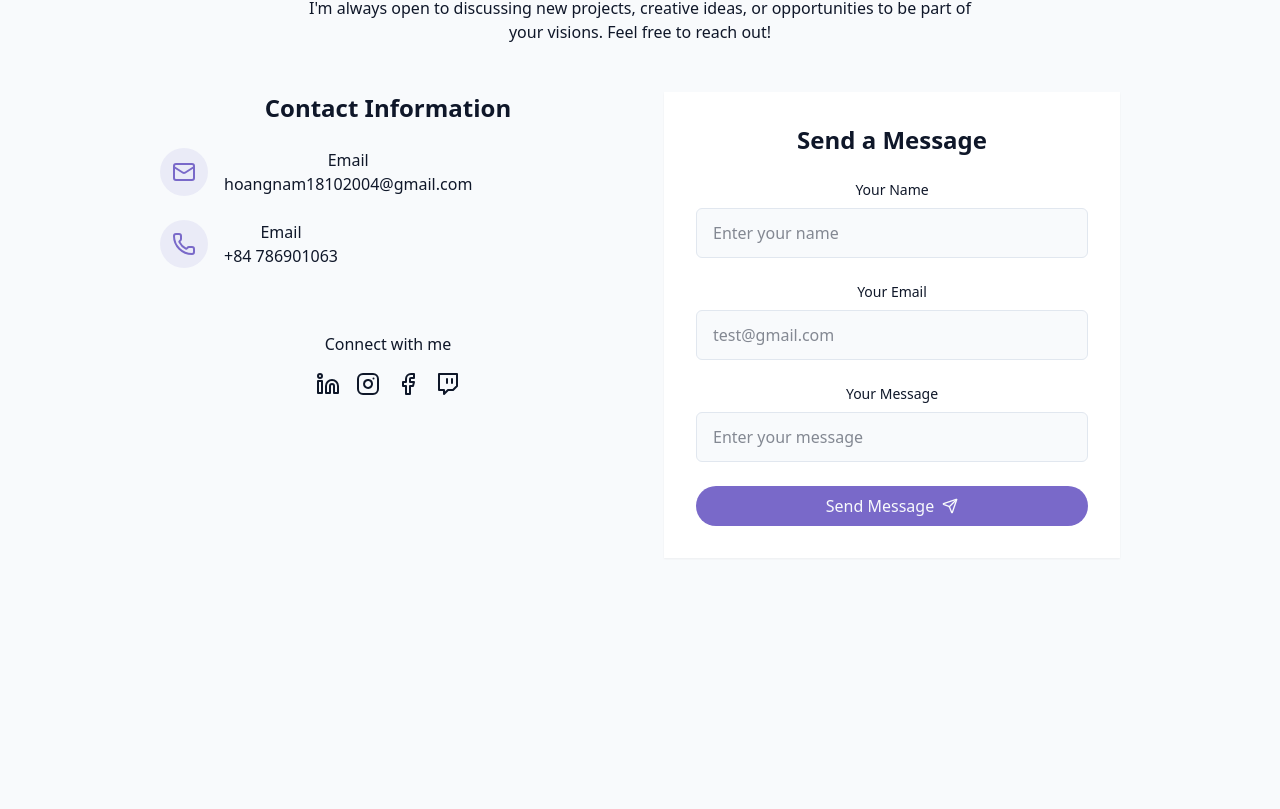
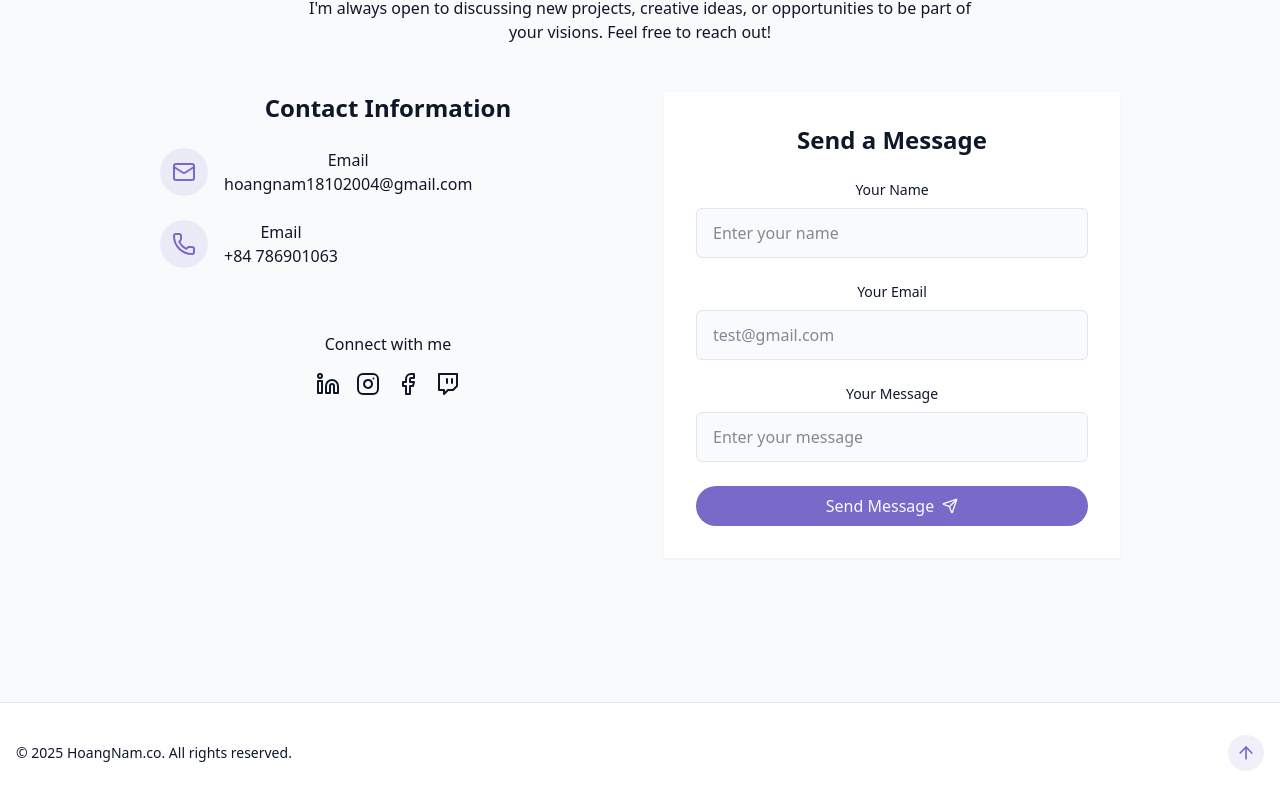
Before and after one commit to WhiteCornFour/ModernPersonalPortfolio, a React (Vite) app: page / in a window 1280 px wide. Shown: the part 3240-4049 px from the top of the page. Before the commit the page ends 3894 px from the top, so only its background shows below. Built offline with nearby package versions, Linux system fonts and the light colour scheme.

Commit message:
completed footer

```diff
--- /dev/null
+++ b/src/components/Footer.jsx
@@ -0,0 +1,17 @@
+import { ArrowUp } from "lucide-react";
+
+export const Footer = () => {
+  return (
+    <footer className="py-12 px-4 bg-card relative border-t border-border mt-12 pt-8 flex flex-wrap justify-between items-center">
+      <p className="text-sm text-muted-foreground">
+        &copy; {new Date().getFullYear()} HoangNam.co. All rights reserved.
+      </p>
+      <a
+        href="#hero"
+        className="p-2 rounded-full bg-primary/10 hover:bg-primary/20 text-primary transition-colors"
+      >
+        <ArrowUp size={20} />
+      </a>
+    </footer>
+  );
+};
--- a/src/pages/Home.jsx
+++ b/src/pages/Home.jsx
@@ -1,5 +1,6 @@
 import { AboutSection } from "../components/AboutSection";
 import { ContactSection } from "../components/ContactSection";
+import { Footer } from "../components/Footer";
 import { HeroSection } from "../components/HeroSection";
 import { Navbar } from "../components/Navbar";
 import { ProjectsSection } from "../components/ProjectsSection";
@@ -25,6 +26,7 @@
         <ContactSection />
       </main>
       {/* Footer */}
+      <Footer />
     </div>
   );
 };
```
